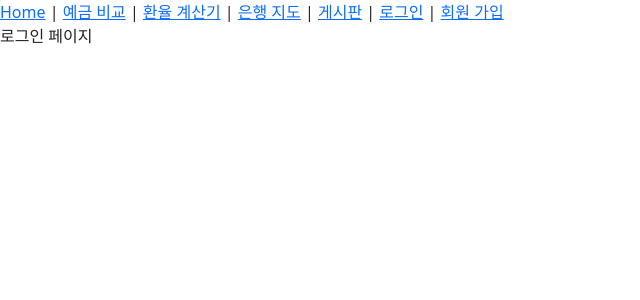
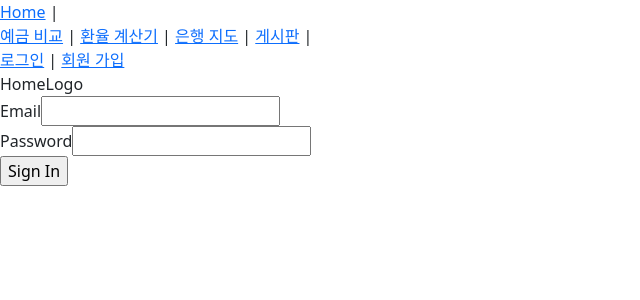
Before and after one commit to ihateafk/final_pjt, a Vue app in the folder pjt_frontend/: page /login in a window 1280 px wide. Shown: the top 300 px of the page, without its empty margins (0-640 px from the left). Built offline with nearby package versions, Linux system fonts and the light colour scheme.

Commit message:
Feat : Vue signup, login, logout with RouterGuard

```diff
--- a/pjt_frontend/src/App.vue
+++ b/pjt_frontend/src/App.vue
@@ -1,19 +1,55 @@
 <script setup>
-import { RouterLink, RouterView } from 'vue-router'
+import { RouterLink, RouterView, useRouter } from 'vue-router'
+import { useDepositStore } from './stores/deposit';
+import { useUserStore } from './stores/user';
+import axios from 'axios';
 
+const userStore = useUserStore()
+const router = useRouter()
+
+const logout = function () {
+  axios({
+    method: 'post',
+    url: `${userStore.URL}/accounts/logout/`,
+  })
+    .then((res) => {
+      userStore.token = null
+      console.log('LOGOUT SUCCESS')
+      router.push({ name: 'home' })
+    })
+    .catch((err) => {
+      console.log('LOGOUT FAILED')
+      console.log(err.response.data)
+    })
+}
 </script>
 
 <template>
   <header>
     <div>
       <nav>
+        <div id="logo">
           <RouterLink :to="{ name: 'home' }">Home</RouterLink> |
+        </div>
+        <div>
           <RouterLink :to="{ name: 'deposit'}">예금 비교</RouterLink> |
           <RouterLink :to="{ name: 'exchange'}">환율 계산기</RouterLink> |
           <RouterLink :to="{ name: 'map'}">은행 지도</RouterLink> |
           <RouterLink :to="{ name: 'board'}">게시판</RouterLink> |
+          <div id="islogout" v-if="userStore.token === null">
             <RouterLink :to="{ name: 'login'}">로그인</RouterLink> |
             <RouterLink :to="{ name: 'signup' }">회원 가입</RouterLink>
+          </div>
+          <div id="islogin" v-if="userStore.token !== null">
+            상품추천링크
+            <div id="myprofile">
+              <div id="profile"></div>
+              <div id="logout">
+                <button @click="logout">Logout</button>
+              </div>
+            </div>
+          </div>
+        </div>
       </nav>
     </div>
   </header>
--- a/pjt_frontend/src/components/LoginPage.vue
+++ b/pjt_frontend/src/components/LoginPage.vue
@@ -1,11 +1,68 @@
 <template>
   <div>
-    로그인 페이지
+    <div>
+      HomeLogo
+    </div>
+    <div id="loginbox">
+      <div id="formbox">
+        <form @submit.prevent="login">
+          <div>
+            <label for="email">Email</label>
+            <input type="text" id="email" v-model.trim="email">
+          </div>
+          <div>
+            <label for="pw">Password</label>
+            <input type="text" id="pw" v-model.trim="pw">
+          </div>
+          <div>
+            <input type="submit" value="Sign In">
+          </div>
+        </form>
+      </div>
+      <div id="linkbox">
+        <div>
+          <a href=""></a>
+        </div>
+        <div>
+          <a href=""></a>
+        </div>
+      </div>
+    </div>
   </div>
 </template>
 
 <script setup>
+import { useDepositStore } from '@/stores/deposit';
+import { useUserStore } from '@/stores/user';
+import axios from 'axios';
+import { ref } from 'vue';
+import { useRouter } from 'vue-router';
 
+const userStore = useUserStore()
+const router = useRouter()
+
+const email = ref('')
+const pw = ref('')
+
+const login = function () {
+  axios({
+    method: 'post',
+    url: `${userStore.URL}/accounts/login/`,
+    data: {
+      email: email.value,
+      password: pw.value,
+    }
+  })
+    .then((res) => {
+      userStore.token = res.data
+      console.log("LOGIN SUCCESS")
+      router.push({ name: 'home' })
+    })
+    .catch((err) => {
+      console.log('LOGIN FAILED')
+      console.log(err.response.data)
+    })
+}
 </script>
 
 <style scoped>
--- a/pjt_frontend/src/components/SignUpPage.vue
+++ b/pjt_frontend/src/components/SignUpPage.vue
@@ -1,10 +1,14 @@
 <template>
   <div>
-    <h1>SignUp</h1>
+    <div id="homelink">
+      Homelink Logo
+    </div>
+    <div id="signupbox">
+      <div id="frombox">
         <form @submit.prevent="signup">
           <div>
-        <label for="username">username</label>
-        <input type="text" id="username" v-model.trim="username">
+            <label for="email">email</label>
+            <input type="text" id="email" v-model.trim="email">
           </div>
 
           <div>
@@ -21,11 +25,6 @@
           <div>
             <label for="name">name</label>
             <input type="text" id="name" v-model.trim="name">
-      </div>
-
-      <div>
-        <label for="email">email</label>
-        <input type="text" id="email" v-model.trim="email">
           </div>
 
           <div>
@@ -55,19 +54,22 @@
 
           <input type="submit" value="가입하기">
         </form>
-
-    <div>
-      {{ error }}
+      </div>
     </div>
   </div>
 </template>
 
 <script setup>
+import { useDepositStore } from '@/stores/deposit';
+import { useUserStore } from '@/stores/user';
 import axios from 'axios';
 import { computed, ref } from 'vue';
+import { useRouter } from 'vue-router';
 
 
-const username = ref('')
+const userStore = useUserStore()
+const router = useRouter()
+
 const password1 = ref('')
 const password2 = ref('')
 const name = ref('')
@@ -78,31 +80,16 @@ const birthday = ref('')
 const address = ref('')
 const job_id = ref('')
 
-const error = ref(null)
 
 const signup = function () {
-  console.log({
-    // username: username.value,
+  axios({
+    method: 'POST',
+    url: `${userStore.URL}/accounts/signup/`,
+    data: {
+      email: email.value,
       password1: password1.value,
       password2: password2.value,
       name: name.value,
-    email: email.value,
-    age: Number(age.value),
-    gender: gender.value,
-    birthday: birthday.value,
-    address: address.value,
-    job_id: Number(job_id.value),
-  });
-
-  axios({
-    method: 'POST',
-    url: 'http://127.0.0.1:8000/accounts/signup/',
-    data: {
-      // username: username.value,
-      password1: password1.value,
-      password2: password2.value,
-      name: name.value,
-      email: email.value,
       age: Number(age.value),
       gender: gender.value,
       birthday: birthday.value,
@@ -111,28 +98,14 @@ const signup = function () {
     }
   })
     .then((res) => {
-      console.log("SUCCESS")
-      console.log(res.data)
+      console.log("SIGNUP SUCCESS")
+      router.push({ name: "login" })
     })
     .catch((err) => {
-      console.log("FAIL")
-      console.log("Sent Data:", {
-        // username: username.value,
-        password1: password1.value,
-        password2: password2.value,
-        name: name.value,
-        email: email.value,
-        age: typeof(Number(age.value)), // 변환된 값 확인
-        gender: gender.value,
-        birthday: birthday.value,
-        address: address.value,
-        job_id: typeof(Number(job_id.value)),
-      });
-      error.value = err.response.data
+      console.log("SIGNUP FAILED")
+      console.log(err.response.data)
     })
 }
-
-computed(() => error.value)
 </script>
 
 <style lang="css" scoped>
--- a/pjt_frontend/src/components/deposit/DepositList.vue
+++ b/pjt_frontend/src/components/deposit/DepositList.vue
@@ -50,8 +50,8 @@ const callDeposit = async () => {
         pageNo: 1
       },
     })
-
     depositList.value = response.data.result.baseList
+    console.log(response)
     depositOptionList.value = response.data.result.optionList
   } catch (err) {
     console.error('API 호출 에러:', err)
--- a/pjt_frontend/src/router/index.js
+++ b/pjt_frontend/src/router/index.js
@@ -4,9 +4,9 @@ import DepositView from '@/views/deposit/DepositView.vue'
 import ExchangeView from '@/views/ExchangeView.vue'
 import MapView from '@/views/MapView.vue'
 import BoardView from '@/views/BoardView.vue'
-import LoginPage from '@/components/LoginPage.vue'
 import DepositDetailView from '@/views/deposit/DepositDetailView.vue'
 import SavingsDetailView from '@/views/savings/SavingsDetailView.vue'
+import { useUserStore } from '@/stores/user'
 
 const router = createRouter({
   history: createWebHistory(import.meta.env.BASE_URL),
@@ -20,11 +20,35 @@ const router = createRouter({
       path: '/signup',
       name: 'signup',
       component: () => import('@/components/SignUpPage.vue'),
+
+      beforeEnter: (to, from, next) => {
+        const userStore = useUserStore()
+
+        if (userStore.token !== null) {
+          alert('이미 로그인 되어 있습니다.')
+          next({ name: 'home' })
+        }
+        else {
+          next()
+        }
+      }
     },
     {
       path: '/login',
       name: 'login',
-      component: LoginPage
+      component: () => import('@/components/LoginPage.vue'),
+
+      beforeEnter: (to, from, next) => {
+        const userStore = useUserStore()
+
+        if (userStore.token !== null) {
+          alert('이미 로그인 되어 있습니다.')
+          next(from)
+        }
+        else {
+          next()
+        }
+      }
     },
     {
       path: '/deposit',
--- /dev/null
+++ b/pjt_frontend/src/stores/user.js
@@ -0,0 +1,12 @@
+import { ref, computed } from 'vue'
+import { defineStore } from 'pinia'
+
+export const useUserStore = defineStore('user', () => {
+  const URL = ref('http://127.0.0.1:8000')
+  const token = ref(null)
+
+  return {
+    URL,
+    token,
+  }
+}, {persist : true},)
--- a/pjt_frontend/src/views/HomeView.vue
+++ b/pjt_frontend/src/views/HomeView.vue
@@ -1,6 +1,14 @@
 <template>
-  <div>
+  <div id="background">
     <h1>Home</h1>
+    <div id="search">
+      <div id="searchbox">
+        <input type="text" placeholder="상품검색">
+      </div>
+      <div id="router button">
+        <button>검색</button>
+      </div>
+    </div>
   </div>
 </template>
 
```
Also changed, not shown: pjt_frontend/src/views/AboutView.vue (deleted, +0 -15 lines). Lines whose indentation alone changed are shown as unchanged.
